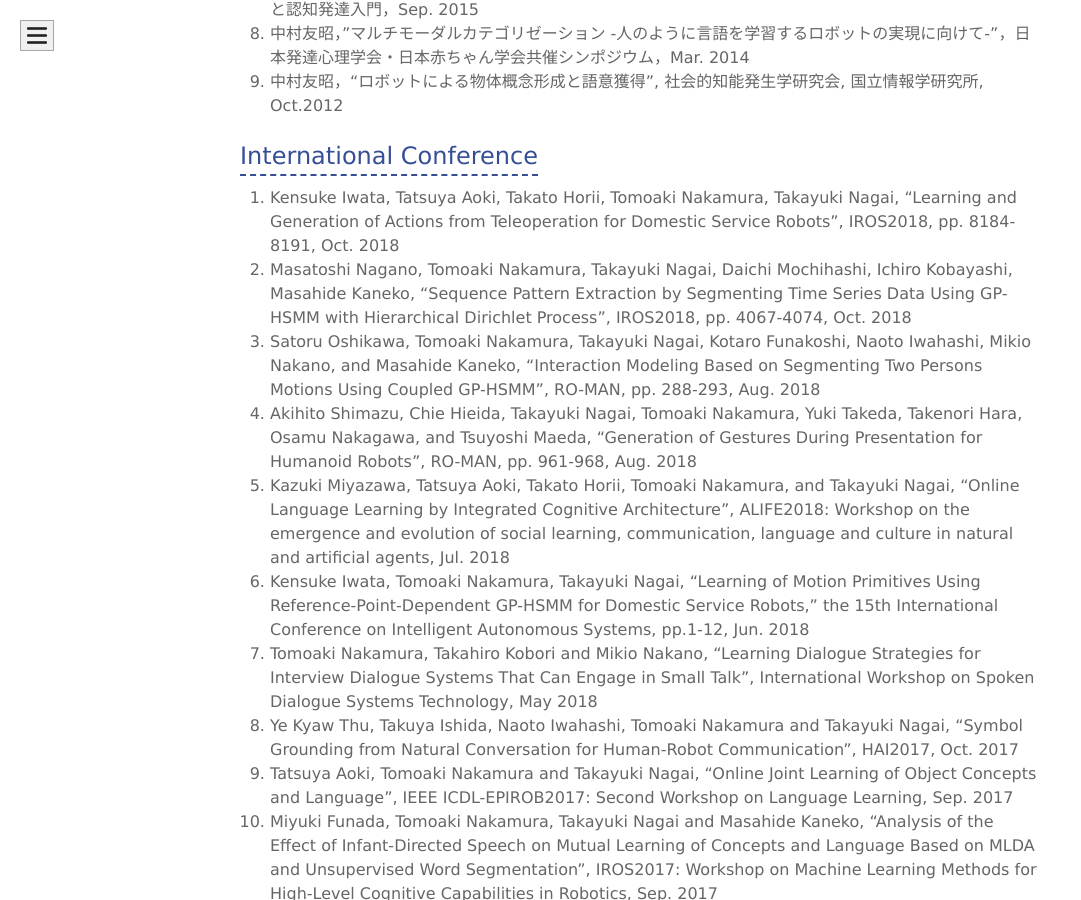
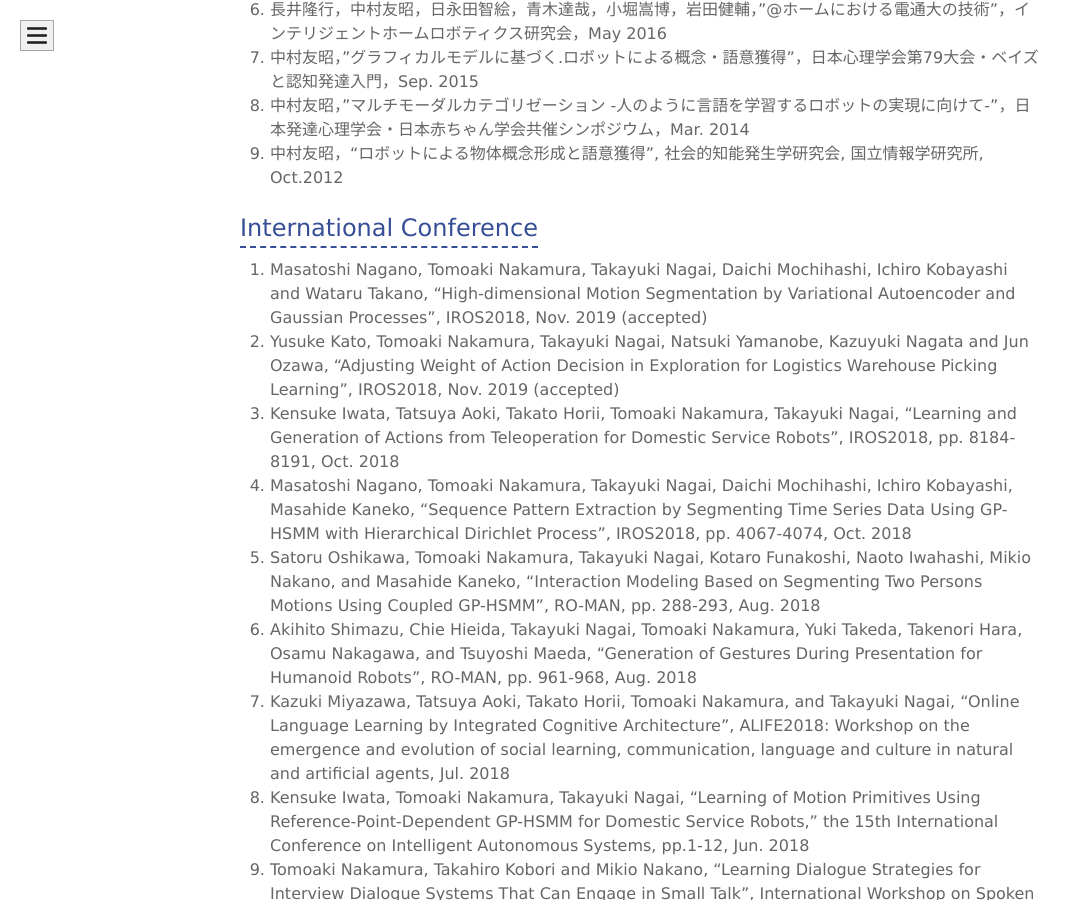
Before and after one commit to naka-lab/naka-lab.github.io, a Jekyll site: the page built from subpages/pub.md, in a window 1280 px wide and 900 px high, scrolled down 3467 px. Shown: the whole window, without its empty margins (0-1081 px from the left). Built offline with Jekyll 4.4.1, drawn with Linux system fonts in a browser that asks for light colours; some of the changed text lies outside the part shown.

Commit message:
Update pub.md

```diff
--- a/subpages/pub.md
+++ b/subpages/pub.md
@@ -15,6 +15,7 @@ layout: default
 
 
 ## Journal
+1. Tadahiro Tangiuchi, Daichi Mochihashi, Takayuki Nagai, Satoru Uchida, Naoya Inoue, Ichiro Kobayashi, Tomoaki Nakamura, Yoshinobu Hagiwara, Naoto Iwahashi and Tetsunari Inamura, "Survey on frontiers of language and robotics", Advanced Robotics, 2019
 1. Kaori Kumagai, Ichiro Kobayashi, Daichi Mochihashi, Hideki Asoh, Tomoaki Nakamura, and Takayuki Nagai, "Natural Language Generation using Monte Carlo Tree Search",  Journal of Advanced Computational Intelligence and Intelligent Informatics,  Vol. 22, No. 5 (Accepted)
 1. Tomoaki Nakamura, and Takayuki Nagai, "Ensemble-of-Concept Models for Unsupervised Formation of Multiple Categories", IEEE Transactions on Cognitive and Developmental Systems, vol. 10, issue 4, pp. 1043-1057, Dec. 2018
 1. Tomoaki Nakamura, Takayuki Nagai and Tadahiro Taniguchi, "SERKET: An Architecture for Connecting Stochastic Models to Realize a Large-Scale Cognitive Model", Frontiers in Neurorobotics, vol. 12, article 25, pp. 1-16, Jun. 2018
@@ -65,6 +66,8 @@ layout: default
 
 
 ## International Conference
+1. Masatoshi Nagano, Tomoaki Nakamura, Takayuki Nagai, Daichi Mochihashi, Ichiro Kobayashi and Wataru Takano, "High-dimensional Motion Segmentation by Variational Autoencoder and Gaussian Processes", IROS2018, Nov. 2019 (accepted)
+1. Yusuke Kato, Tomoaki Nakamura, Takayuki Nagai, Natsuki Yamanobe, Kazuyuki Nagata and Jun Ozawa, "Adjusting Weight of Action Decision in Exploration for Logistics Warehouse Picking Learning", IROS2018, Nov. 2019 (accepted)
 1. Kensuke Iwata, Tatsuya Aoki, Takato Horii, Tomoaki Nakamura, Takayuki Nagai, "Learning and Generation of Actions from Teleoperation for Domestic Service Robots", IROS2018, pp. 8184-8191, Oct. 2018
 1. Masatoshi Nagano, Tomoaki Nakamura, Takayuki Nagai, Daichi Mochihashi, Ichiro Kobayashi, Masahide Kaneko, "Sequence Pattern Extraction by Segmenting Time Series Data Using GP-HSMM with Hierarchical Dirichlet Process", IROS2018, pp. 4067-4074, Oct. 2018
 1. Satoru Oshikawa, Tomoaki Nakamura, Takayuki Nagai, Kotaro Funakoshi, Naoto Iwahashi, Mikio Nakano, and Masahide Kaneko, "Interaction Modeling Based on Segmenting Two Persons Motions Using Coupled GP-HSMM", RO-MAN, pp. 288-293, Aug. 2018
```
